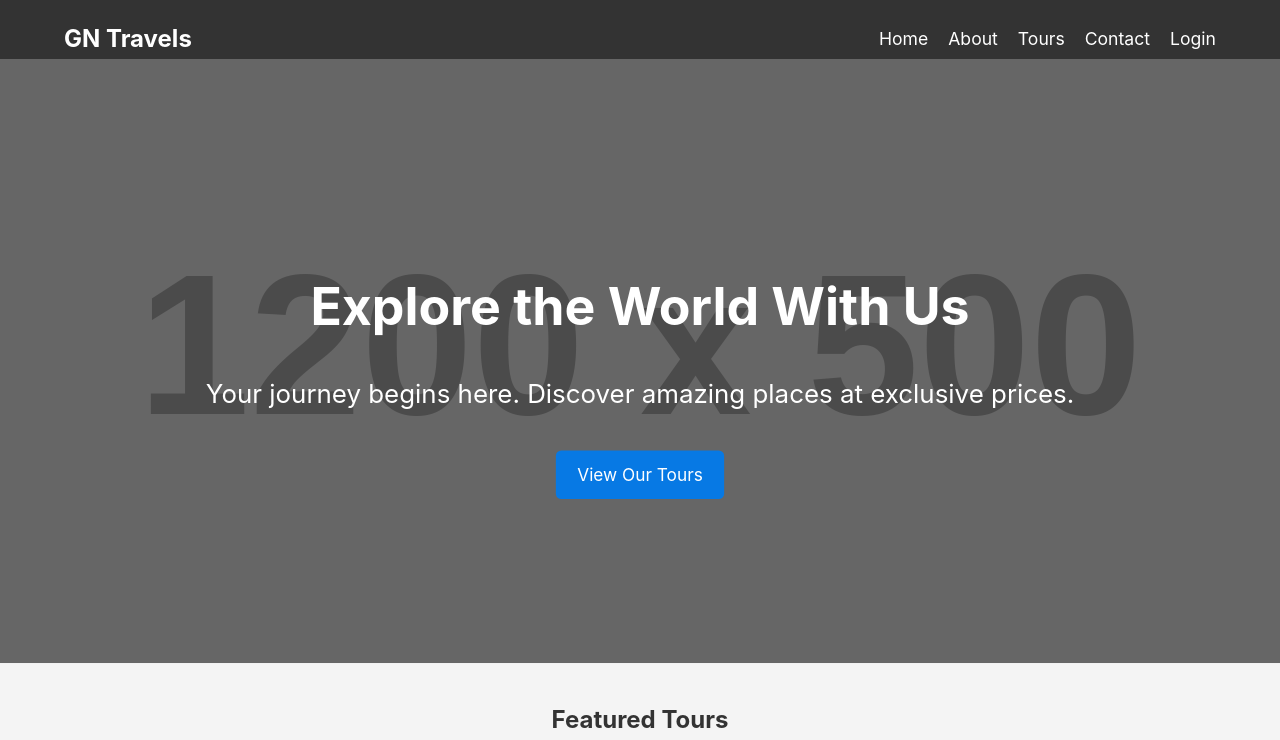
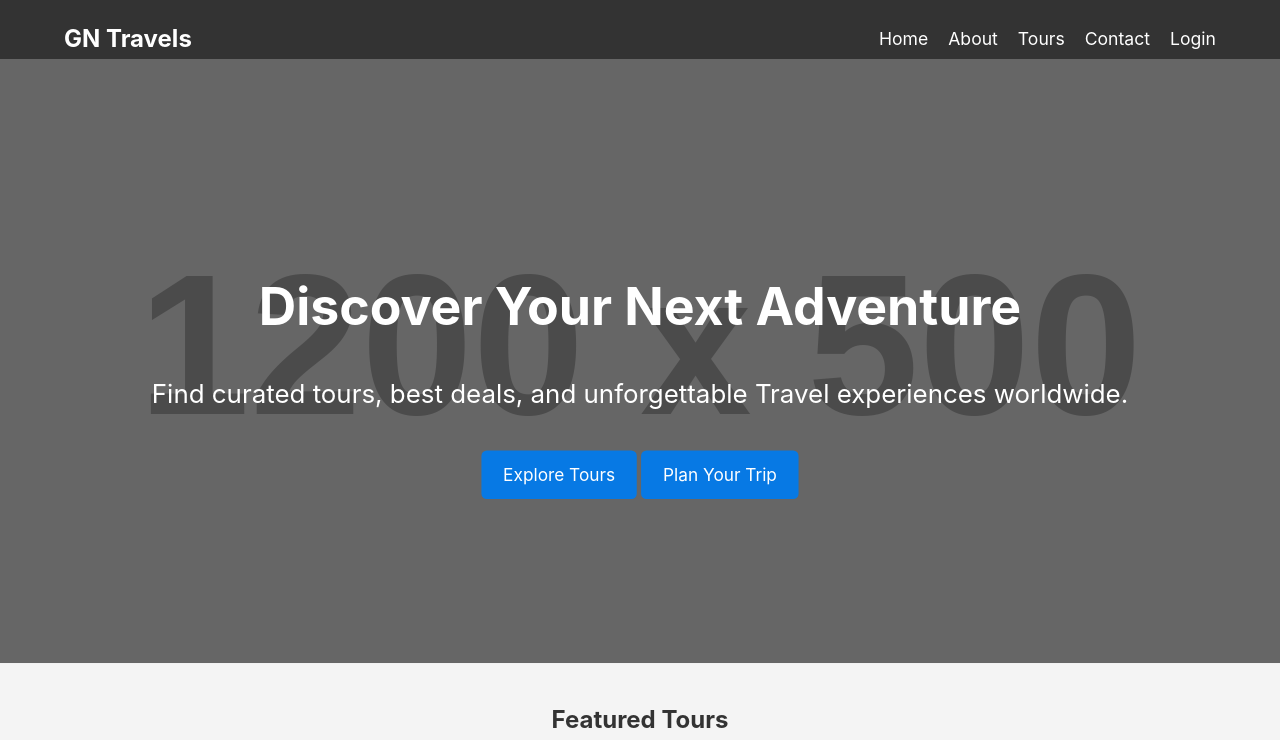
Before and after one commit to Neeru2001/T_T, a Flask app: page / in a window 1280 px wide; the page is wider, and only the part inside the window is pictured. Shown: the top 740 px of that part. Run offline with Flask 3, Linux system fonts and the light colour scheme; grey boxes labelled with a size stand in for pictures from a placeholder-image service; some libraries are stand-ins or nearby versions.

Commit message:
Update index.html

```diff
--- a/templates/index.html
+++ b/templates/index.html
@@ -5,9 +5,12 @@
 {% block content %}
 <section class="hero">
     <div class="hero-content">
-        <h1>Explore the World With Us</h1>
-        <p>Your journey begins here. Discover amazing places at exclusive prices.</p>
-        <a href="{{ url_for('tours') }}" class="btn">View Our Tours</a>
+        <h1>Discover Your Next Adventure</h1>
+        <p>Find curated tours, best deals, and unforgettable Travel experiences worldwide.</p>
+        <div class="hero-buttons">
+            <a href="{{ url_for('tours') }}" class="btn btn-primary">Explore Tours</a>
+            <a href="{{ url_for('contact') }}" class="btn btn-secondary">Plan Your Trip</a>
+        </div>
     </div>
 </section>
 
```
